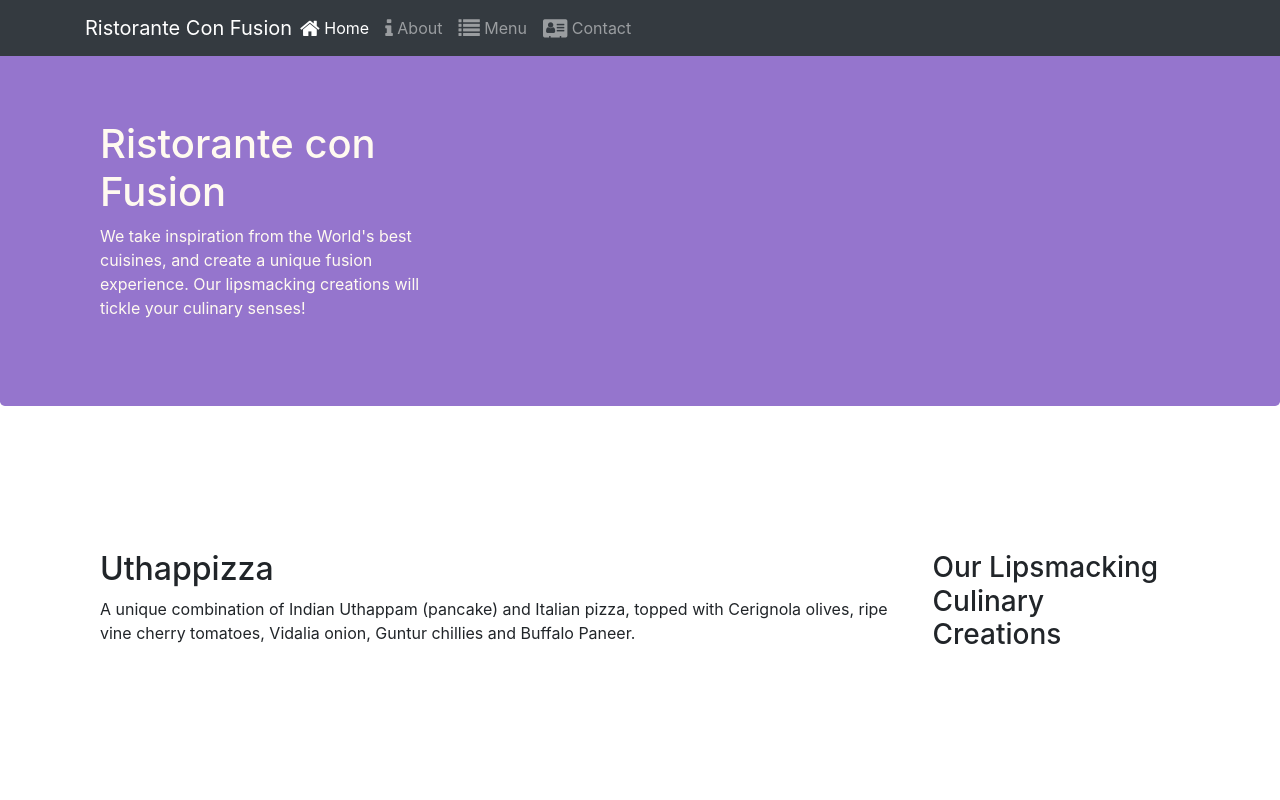
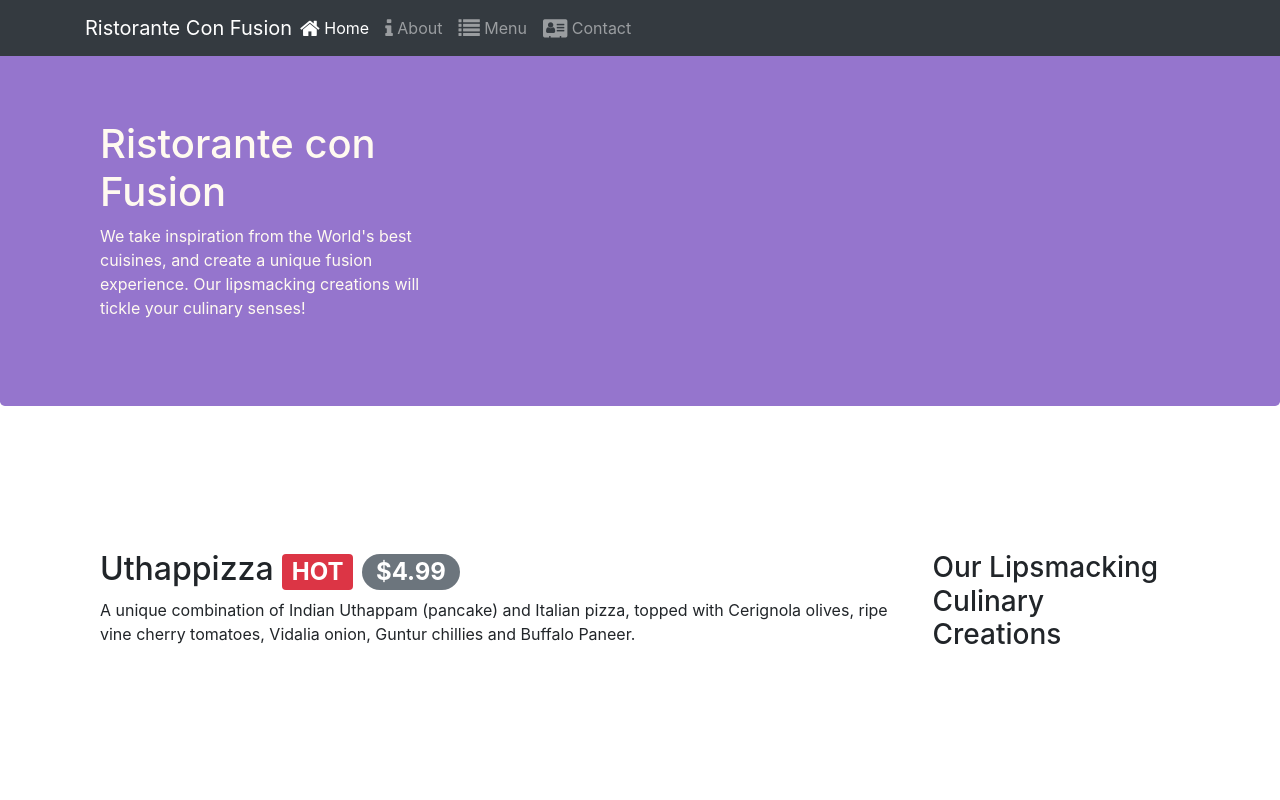
Before and after one commit to jaishankarg24/BootStrap-4, a website: page index.html in a window 1280 px wide. Shown: the top 800 px of the page. Drawn offline with nearby package versions, Linux system fonts and the light colour scheme.

Commit message:
Alert Users

```diff
--- a/index.html
+++ b/index.html
@@ -55,7 +55,7 @@
                 <h3>Our Lipsmacking Culinary Creations</h3>
             </div>
             <div class="col col-sm order-sm-first col-md">
-                <h2>Uthappizza</h2>
+                <h2>Uthappizza <span class="badge badge-danger">HOT</span> <span class="badge badge-pill badge-secondary">$4.99</span></h2>
                 <p>A unique combination of Indian Uthappam (pancake) and Italian pizza, topped with Cerignola olives, ripe vine cherry tomatoes, Vidalia onion, Guntur chillies and Buffalo Paneer.</p>
             </div>
         </div>
```
